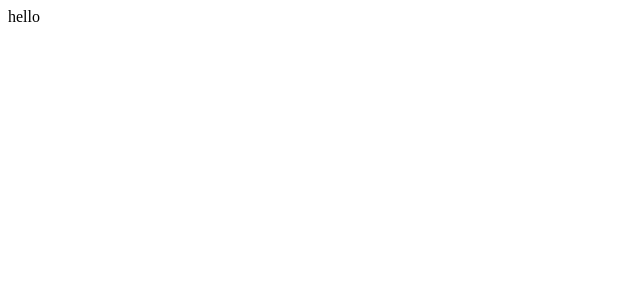
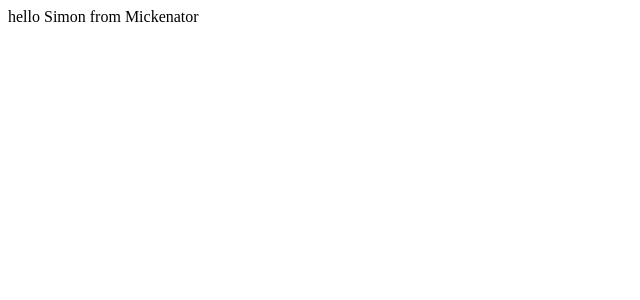
Before and after one commit to crtneko97/grp7_project, a Next.js app: page / in a window 1280 px wide. Shown: the top 300 px of the page, without its empty margins (0-640 px from the left). Built offline with nearby package versions, Linux system fonts and the light colour scheme.

Commit message:
MickeSaysHallo

```diff
--- a/pages/index.tsx
+++ b/pages/index.tsx
@@ -1,9 +1,9 @@
-import { NextPage } from 'next'
+import { NextPage } from "next"
 
 interface Props {}
 
 const index: NextPage<Props> = ({}) => {
-  return <div>hello</div>
+  return <div>hello Simon from Mickenator</div>
 }
 
 export default index
```
